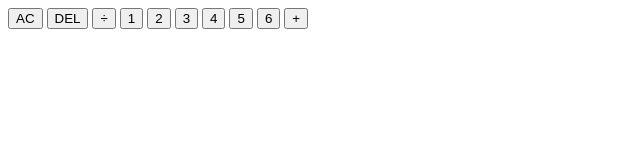
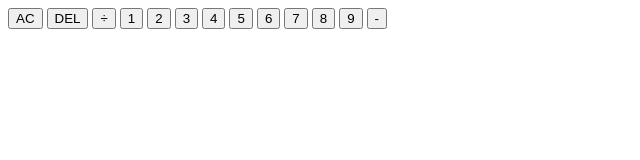
Before and after one commit to darcy504/JS-Calculator, a plain HTML site: page index.html in a window 1280 px wide. Shown: the whole page, without its empty margins (0-640 px from the left). Drawn offline with Linux system fonts and the light colour scheme.

Commit message:
fourth row buttons

```diff
--- a/index.html
+++ b/index.html
@@ -23,7 +23,10 @@
         <button>4</button>
         <button>5</button>
         <button>6</button>
-        <button>+</button>
+        <button>7</button>
+        <button>8</button>
+        <button>9</button>
+        <button>-</button>
     </div>
 </body>
 </html>
```
